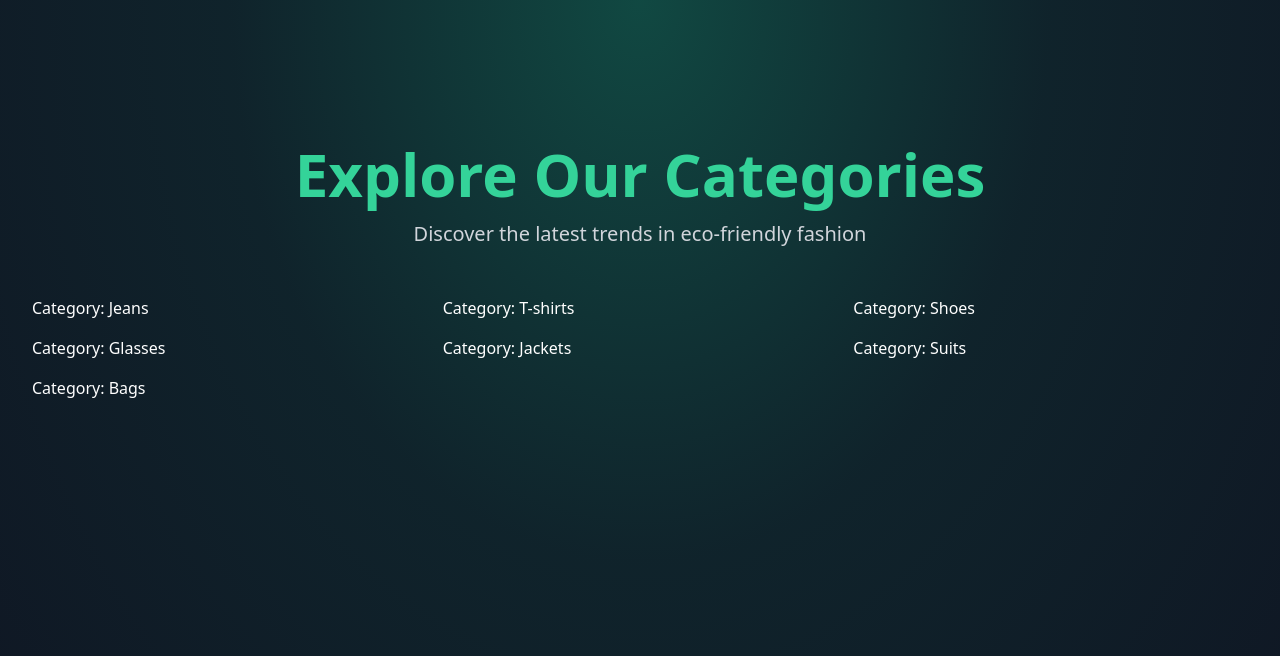
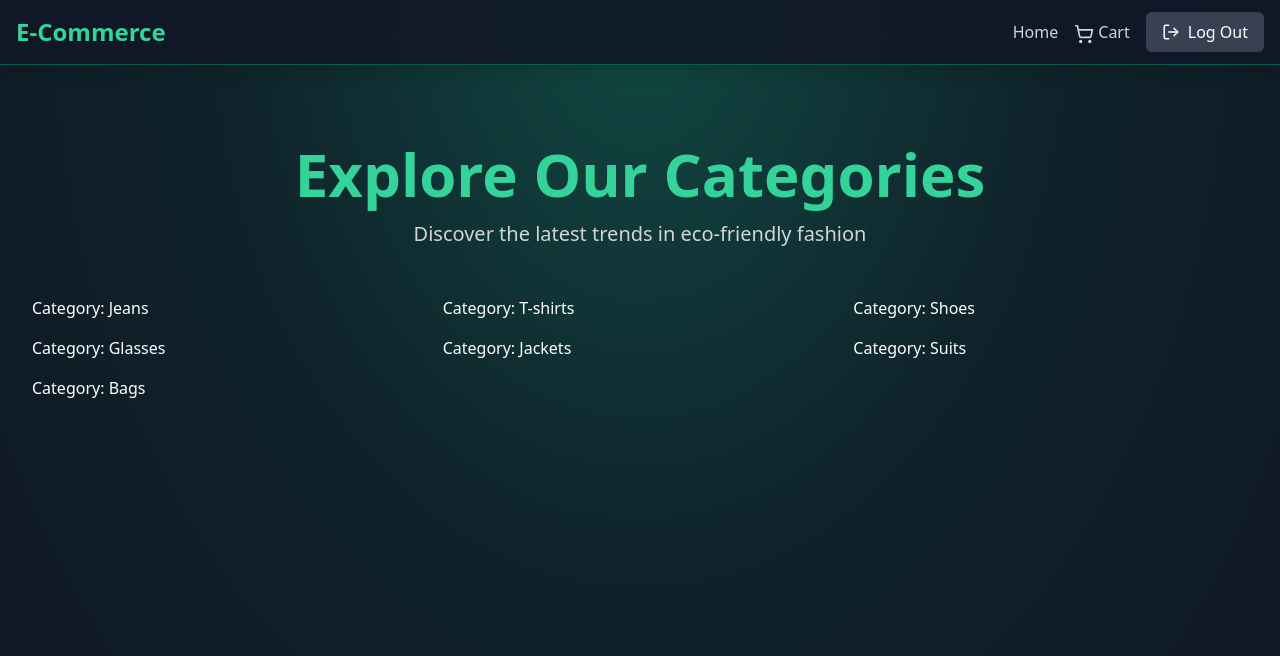
Before and after one commit to iamfaran/bazaar-byte, a React (Vite) app in the folder frontend/: page / in a window 1280 px wide. Shown: the top 656 px of the page. Built offline with nearby package versions, Linux system fonts and the light colour scheme.

Commit message:
setup navbar

```diff
--- a/frontend/src/App.jsx
+++ b/frontend/src/App.jsx
@@ -1,4 +1,5 @@
 import { Routes, Route } from "react-router-dom";
+import Navbar from "./components/Navbar";
 import HomePage from "./pages/HomePage";
 import SignUpPage from "./pages/SignUpPage";
 import LoginPage from "./pages/LoginPage";
@@ -17,6 +18,7 @@ function App() {
            Routes for the pages of the app
       */}
       <div className="relative z-50 mt-20">
+        <Navbar />
         <Routes>
           <Route path="/" element={<HomePage />} />
           <Route path="/signup" element={<SignUpPage />} />
--- /dev/null
+++ b/frontend/src/components/Navbar.jsx
@@ -0,0 +1,97 @@
+import { ShoppingCart, UserPlus, LogIn, LogOut, Lock } from "lucide-react";
+import { Link } from "react-router-dom";
+
+const Navbar = () => {
+  const cart = [];
+  const user = true;
+  const isAdmin = false;
+  const logout = () => {
+    console.log("Logout");
+  };
+  return (
+    <header className="fixed top-0 left-0 w-full bg-gray-900 bg-opacity-90 backdrop-blur-md shadow-lg z-40 transition-all duration-300 border-b border-emerald-800">
+      <div className="container mx-auto px-4 py-3">
+        <div className="flex flex-wrap justify-between items-center">
+          <Link
+            to="/"
+            className="text-2xl font-bold text-emerald-400 items-center space-x-2 flex"
+          >
+            E-Commerce
+          </Link>
+
+          <nav className="flex flex-wrap items-center gap-4">
+            <Link
+              to={"/"}
+              className="text-gray-300 hover:text-emerald-400 transition duration-300
+					 ease-in-out"
+            >
+              Home
+            </Link>
+            {user && (
+              <Link
+                to={"/cart"}
+                className="relative group text-gray-300 hover:text-emerald-400 transition duration-300
+							ease-in-out"
+              >
+                <ShoppingCart
+                  className="inline-block mr-1 group-hover:text-emerald-400"
+                  size={20}
+                />
+                <span className="hidden sm:inline">Cart</span>
+                {cart.length > 0 && (
+                  <span
+                    className="absolute -top-2 -left-2 bg-emerald-500 text-white rounded-full px-2 py-0.5
+									text-xs group-hover:bg-emerald-400 transition duration-300 ease-in-out"
+                  >
+                    {cart.length}
+                  </span>
+                )}
+              </Link>
+            )}
+            {isAdmin && (
+              <Link
+                className="bg-emerald-700 hover:bg-emerald-600 text-white px-3 py-1 rounded-md font-medium
+								 transition duration-300 ease-in-out flex items-center"
+                to={"/secret-dashboard"}
+              >
+                <Lock className="inline-block mr-1" size={18} />
+                <span className="hidden sm:inline">Dashboard</span>
+              </Link>
+            )}
+
+            {user ? (
+              <button
+                className="bg-gray-700 hover:bg-gray-600 text-white py-2 px-4
+						rounded-md flex items-center transition duration-300 ease-in-out"
+                onClick={logout}
+              >
+                <LogOut size={18} />
+                <span className="hidden sm:inline ml-2">Log Out</span>
+              </button>
+            ) : (
+              <>
+                <Link
+                  to={"/signup"}
+                  className="bg-emerald-600 hover:bg-emerald-700 text-white py-2 px-4
+									rounded-md flex items-center transition duration-300 ease-in-out"
+                >
+                  <UserPlus className="mr-2" size={18} />
+                  Sign Up
+                </Link>
+                <Link
+                  to={"/login"}
+                  className="bg-gray-700 hover:bg-gray-600 text-white py-2 px-4
+									rounded-md flex items-center transition duration-300 ease-in-out"
+                >
+                  <LogIn className="mr-2" size={18} />
+                  Login
+                </Link>
+              </>
+            )}
+          </nav>
+        </div>
+      </div>
+    </header>
+  );
+};
+export default Navbar;
```
